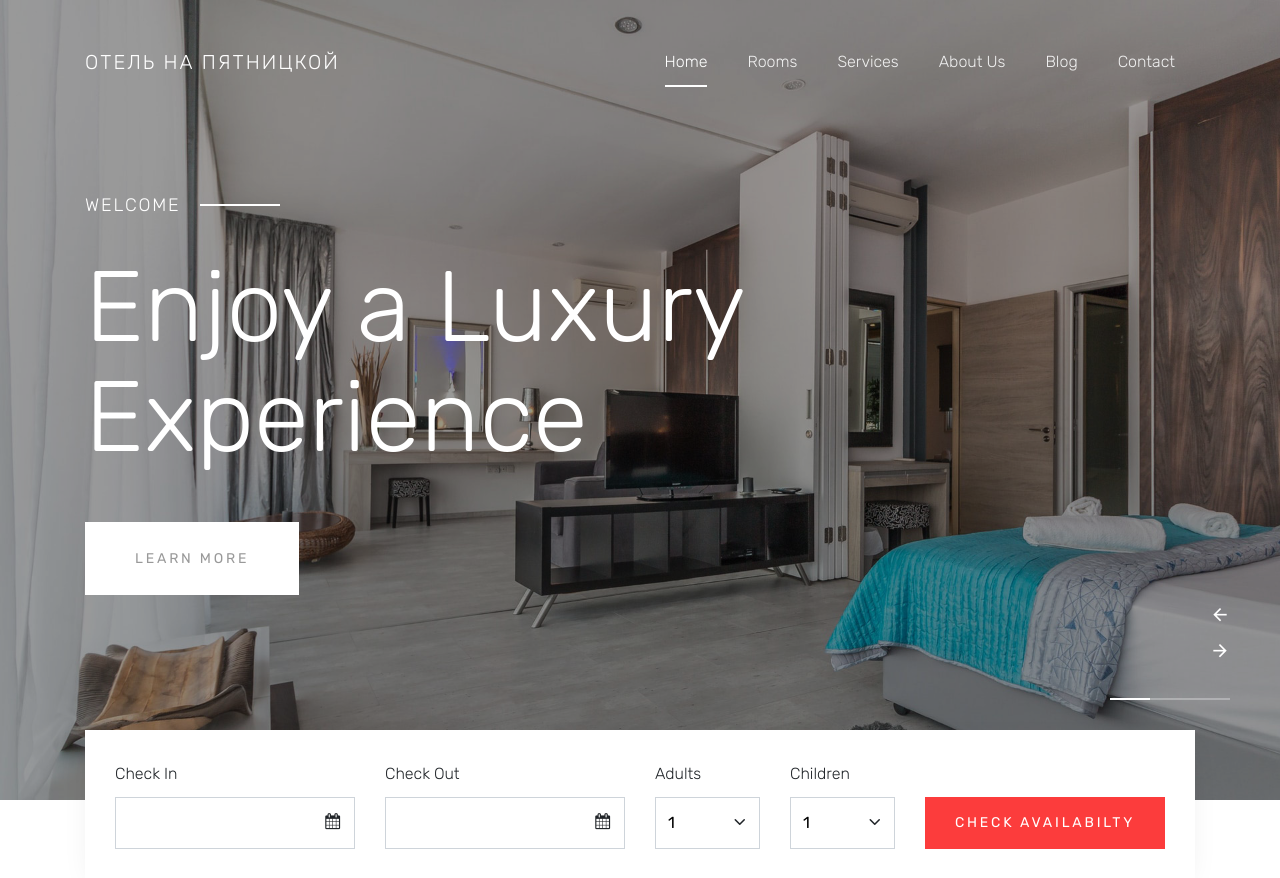
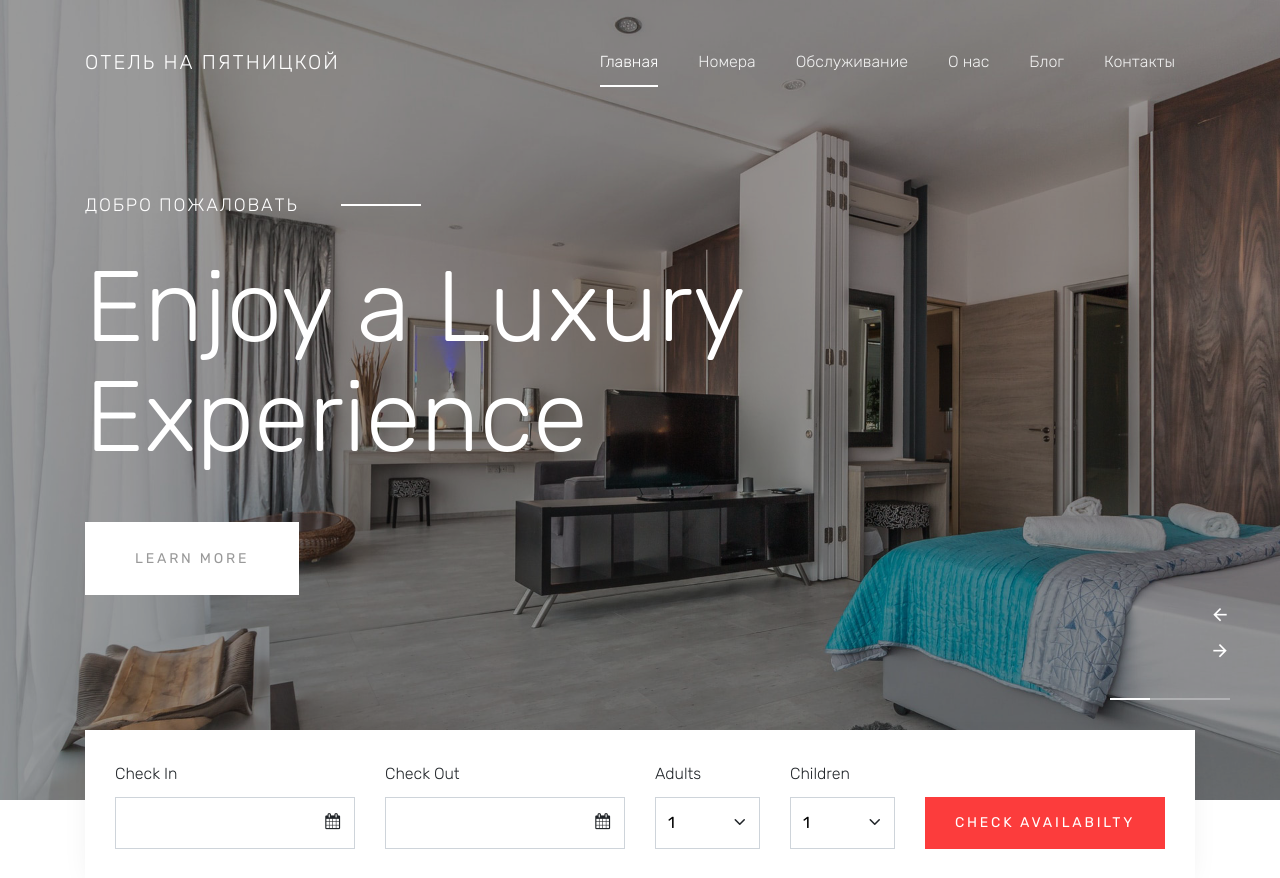
Before and after one commit to Andron79/hotel, a Django app: page / in a window 1280 px wide. Shown: the top 878 px of the page. Run offline with Django 3.2, Linux system fonts and the light colour scheme; some libraries are stand-ins or nearby versions; some web fonts are replaced.

Commit message:
template add

```diff
--- /dev/null
+++ b/templates/includes/all_header_css.html
@@ -0,0 +1,20 @@
+{% load static %}
+<head>
+    <title>Bright Hotel - Free Bootstrap 4 Template by Colorlib</title>
+    <meta charset="utf-8">
+    <meta name="viewport" content="width=device-width, initial-scale=1, shrink-to-fit=no">
+
+    <link href="https://fonts.googleapis.com/css?family=Rubik:300,400,500" rel="stylesheet">
+    <link rel="stylesheet" href="{% static 'css/open-iconic-bootstrap.min.css' %}">
+    <link rel="stylesheet" href="{% static 'css/animate.css' %}">
+    <link rel="stylesheet" href="{% static 'css/owl.carousel.min.css' %}">
+    <link rel="stylesheet" href="{% static 'css/owl.theme.default.min.css ' %}">
+    <link rel="stylesheet" href="{% static 'css/magnific-popup.css' %}">
+    <link rel="stylesheet" href="{% static 'css/aos.css' %}">
+    <link rel="stylesheet" href="{% static 'css/ionicons.min.css' %}">
+    <link rel="stylesheet" href="{% static 'css/bootstrap-datepicker.css' %}">
+    <link rel="stylesheet" href="{% static 'css/jquery.timepicker.css' %}">
+    <link rel="stylesheet" href="{% static 'css/flaticon.css' %}">
+    <link rel="stylesheet" href="{% static 'css/icomoon.css' %}">
+    <link rel="stylesheet" href="{% static 'css/style.css' %}">
+</head>
--- a/templates/index.html
+++ b/templates/index.html
@@ -1,25 +1,7 @@
 <!DOCTYPE html>
 {% load static %}
 <html lang="ru">
-<head>
-    <title>Bright Hotel - Free Bootstrap 4 Template by Colorlib</title>
-    <meta charset="utf-8">
-    <meta name="viewport" content="width=device-width, initial-scale=1, shrink-to-fit=no">
-
-    <link href="https://fonts.googleapis.com/css?family=Rubik:300,400,500" rel="stylesheet">
-    <link rel="stylesheet" href="{% static 'css/open-iconic-bootstrap.min.css' %}">
-    <link rel="stylesheet" href="{% static 'css/animate.css' %}">
-    <link rel="stylesheet" href="{% static 'css/owl.carousel.min.css' %}">
-    <link rel="stylesheet" href="{% static 'css/owl.theme.default.min.css ' %}">
-    <link rel="stylesheet" href="{% static 'css/magnific-popup.css' %}">
-    <link rel="stylesheet" href="{% static 'css/aos.css' %}">
-    <link rel="stylesheet" href="{% static 'css/ionicons.min.css' %}">
-    <link rel="stylesheet" href="{% static 'css/bootstrap-datepicker.css' %}">
-    <link rel="stylesheet" href="{% static 'css/jquery.timepicker.css' %}">
-    <link rel="stylesheet" href="{% static 'css/flaticon.css' %}">
-    <link rel="stylesheet" href="{% static 'css/icomoon.css' %}">
-    <link rel="stylesheet" href="{% static 'css/style.css' %}">
-</head>
+{% include 'includes/all_header_css.html' %}
 <body>
 
 <nav class="navbar navbar-expand-lg navbar-dark ftco_navbar bg-dark ftco-navbar-light" id="ftco-navbar">
@@ -27,17 +9,17 @@
         <a class="navbar-brand" href="index.html">Отель на Пятницкой</a>
         <button class="navbar-toggler" type="button" data-toggle="collapse" data-target="#ftco-nav"
                 aria-controls="ftco-nav" aria-expanded="false" aria-label="Toggle navigation">
-            <span class="oi oi-menu"></span> Menu
+            <span class="oi oi-menu"></span> Меню
         </button>
 
         <div class="collapse navbar-collapse" id="ftco-nav">
             <ul class="navbar-nav ml-auto">
-                <li class="nav-item active"><a href="index.html" class="nav-link">Home</a></li>
-                <li class="nav-item"><a href="rooms.html" class="nav-link">Rooms</a></li>
-                <li class="nav-item"><a href="services.html" class="nav-link">Services</a></li>
-                <li class="nav-item"><a href="about.html" class="nav-link">About Us</a></li>
-                <li class="nav-item"><a href="blog.html" class="nav-link">Blog</a></li>
-                <li class="nav-item"><a href="contact.html" class="nav-link">Contact</a></li>
+                <li class="nav-item active"><a href="index.html" class="nav-link">Главная</a></li>
+                <li class="nav-item"><a href="rooms.html" class="nav-link">Номера</a></li>
+                <li class="nav-item"><a href="services.html" class="nav-link">Обслуживание</a></li>
+                <li class="nav-item"><a href="about.html" class="nav-link">О нас</a></li>
+                <li class="nav-item"><a href="blog.html" class="nav-link">Блог</a></li>
+                <li class="nav-item"><a href="contact.html" class="nav-link">Контакты</a></li>
             </ul>
         </div>
     </div>
@@ -51,7 +33,7 @@
             <div class="container">
                 <div class="row align-items-center">
                     <div class="col-md-10">
-                        <span class="subheading-sm">Welcome</span>
+                        <span class="subheading-sm">Добро пожаловать</span>
                         <h2 class="heading">Enjoy a Luxury Experience</h2>
                         <p><a href="#" class="btn py-4 px-5 btn-primary">Learn More</a></p>
                     </div>
@@ -399,7 +381,8 @@
                                 <div class="item">
                                     <div class="block-34">
                                         <div class="image">
-                                            <a href="#"><img src="{% static 'images/menu_1.jpg' %}" alt="Image placeholder"></a>
+                                            <a href="#"><img src="{% static 'images/menu_1.jpg' %}"
+                                                             alt="Image placeholder"></a>
                                         </div>
                                         <div class="text">
                                             <h2 class="heading">Egg &amp; Asparagus</h2>
@@ -413,7 +396,8 @@
                                 <div class="item">
                                     <div class="block-34">
                                         <div class="image">
-                                            <a href="#"><img src="{% static 'images/menu_2.jpg' %}" alt="Image placeholder"></a>
+                                            <a href="#"><img src="{% static 'images/menu_2.jpg' %}"
+                                                             alt="Image placeholder"></a>
                                         </div>
                                         <div class="text">
                                             <h2 class="heading">Grilled Top Sirloin Steak</h2>
@@ -427,7 +411,8 @@
                                 <div class="item">
                                     <div class="block-34">
                                         <div class="image">
-                                            <a href="#"><img src="{% static 'images/menu_3.jpg' %}" alt="Image placeholder"></a>
+                                            <a href="#"><img src="{% static 'images/menu_3.jpg' %}"
+                                                             alt="Image placeholder"></a>
                                         </div>
                                         <div class="text">
                                             <h2 class="heading">Egg &amp; Grilled Steak</h2>
@@ -441,7 +426,8 @@
                                 <div class="item">
                                     <div class="block-34">
                                         <div class="image">
-                                            <a href="#"><img src="{% static 'images/menu_4.jpg' %}" alt="Image placeholder"></a>
+                                            <a href="#"><img src="{% static 'images/menu_4.jpg' %}"
+                                                             alt="Image placeholder"></a>
                                         </div>
                                         <div class="text">
                                             <h2 class="heading">Spicy Noodles</h2>
@@ -455,7 +441,8 @@
                                 <div class="item">
                                     <div class="block-34">
                                         <div class="image">
-                                            <a href="#"><img src="{% static 'images/menu_1.jpg' %}" alt="Image placeholder"></a>
+                                            <a href="#"><img src="{% static 'images/menu_1.jpg' %}"
+                                                             alt="Image placeholder"></a>
                                         </div>
                                         <div class="text">
                                             <h2 class="heading">Egg &amp; Asparagus</h2>
@@ -469,7 +456,8 @@
                                 <div class="item">
                                     <div class="block-34">
                                         <div class="image">
-                                            <a href="#"><img src="{% static 'images/menu_2.jpg' %}" alt="Image placeholder"></a>
+                                            <a href="#"><img src="{% static 'images/menu_2.jpg' %}"
+                                                             alt="Image placeholder"></a>
                                         </div>
                                         <div class="text">
                                             <h2 class="heading">Grilled Top Sirloin Steak</h2>
@@ -483,7 +471,8 @@
                                 <div class="item">
                                     <div class="block-34">
                                         <div class="image">
-                                            <a href="#"><img src="{% static 'images/menu_3.jpg' %}" alt="Image placeholder"></a>
+                                            <a href="#"><img src="{% static 'images/menu_3.jpg' %}"
+                                                             alt="Image placeholder"></a>
                                         </div>
                                         <div class="text">
                                             <h2 class="heading">Egg &amp; Grilled Steak</h2>
@@ -497,7 +486,8 @@
                                 <div class="item">
                                     <div class="block-34">
                                         <div class="image">
-                                            <a href="#"><img src="{% static 'images/menu_4.jpg' %}" alt="Image placeholder"></a>
+                                            <a href="#"><img src="{% static 'images/menu_4.jpg' %}"
+                                                             alt="Image placeholder"></a>
                                         </div>
                                         <div class="text">
                                             <h2 class="heading">Spicy Noodles</h2>
@@ -522,7 +512,8 @@
                                 <div class="item">
                                     <div class="block-34">
                                         <div class="image">
-                                            <a href="#"><img src="{% static 'images/menu_2.jpg' %}" alt="Image placeholder"></a>
+                                            <a href="#"><img src="{% static 'images/menu_2.jpg' %}"
+                                                             alt="Image placeholder"></a>
                                         </div>
                                         <div class="text">
                                             <h2 class="heading">Grilled Top Sirloin Steak</h2>
@@ -536,7 +527,8 @@
                                 <div class="item">
                                     <div class="block-34">
                                         <div class="image">
-                                            <a href="#"><img src="{% static 'images/menu_1.jpg' %}" alt="Image placeholder"></a>
+                                            <a href="#"><img src="{% static 'images/menu_1.jpg' %}"
+                                                             alt="Image placeholder"></a>
                                         </div>
                                         <div class="text">
                                             <h2 class="heading">Egg &amp; Asparagus</h2>
@@ -550,7 +542,8 @@
                                 <div class="item">
                                     <div class="block-34">
                                         <div class="image">
-                                            <a href="#"><img src="{% static 'images/menu_3.jpg' %}" alt="Image placeholder"></a>
+                                            <a href="#"><img src="{% static 'images/menu_3.jpg' %}"
+                                                             alt="Image placeholder"></a>
                                         </div>
                                         <div class="text">
                                             <h2 class="heading">Egg &amp; Grilled Steak</h2>
@@ -564,7 +557,8 @@
                                 <div class="item">
                                     <div class="block-34">
                                         <div class="image">
-                                            <a href="#"><img src="{% static 'images/menu_4.jpg' %}" alt="Image placeholder"></a>
+                                            <a href="#"><img src="{% static 'images/menu_4.jpg' %}"
+                                                             alt="Image placeholder"></a>
                                         </div>
                                         <div class="text">
                                             <h2 class="heading">Spicy Noodles</h2>
@@ -578,7 +572,8 @@
                                 <div class="item">
                                     <div class="block-34">
                                         <div class="image">
-                                            <a href="#"><img src="{% static 'images/menu_1.jpg' %}" alt="Image placeholder"></a>
+                                            <a href="#"><img src="{% static 'images/menu_1.jpg' %}"
+                                                             alt="Image placeholder"></a>
                                         </div>
                                         <div class="text">
                                             <h2 class="heading">Egg &amp; Asparagus</h2>
@@ -592,7 +587,8 @@
                                 <div class="item">
                                     <div class="block-34">
                                         <div class="image">
-                                            <a href="#"><img src="{% static 'images/menu_2.jpg' %}" alt="Image placeholder"></a>
+                                            <a href="#"><img src="{% static 'images/menu_2.jpg' %}"
+                                                             alt="Image placeholder"></a>
                                         </div>
                                         <div class="text">
                                             <h2 class="heading">Grilled Top Sirloin Steak</h2>
@@ -606,7 +602,8 @@
                                 <div class="item">
                                     <div class="block-34">
                                         <div class="image">
-                                            <a href="#"><img src="{% static 'images/menu_3.jpg' %}" alt="Image placeholder"></a>
+                                            <a href="#"><img src="{% static 'images/menu_3.jpg' %}"
+                                                             alt="Image placeholder"></a>
                                         </div>
                                         <div class="text">
                                             <h2 class="heading">Egg &amp; Grilled Steak</h2>
@@ -620,7 +617,8 @@
                                 <div class="item">
                                     <div class="block-34">
                                         <div class="image">
-                                            <a href="#"><img src="{% static 'images/menu_4.jpg' %}" alt="Image placeholder"></a>
+                                            <a href="#"><img src="{% static 'images/menu_4.jpg' %}"
+                                                             alt="Image placeholder"></a>
                                         </div>
                                         <div class="text">
                                             <h2 class="heading">Spicy Noodles</h2>
@@ -643,7 +641,8 @@
                                 <div class="item">
                                     <div class="block-34">
                                         <div class="image">
-                                            <a href="#"><img src="{% static 'images/menu_3.jpg' %}" alt="Image placeholder"></a>
+                                            <a href="#"><img src="{% static 'images/menu_3.jpg' %}"
+                                                             alt="Image placeholder"></a>
                                         </div>
                                         <div class="text">
                                             <h2 class="heading">Egg &amp; Grilled Steak</h2>
@@ -657,7 +656,8 @@
                                 <div class="item">
                                     <div class="block-34">
                                         <div class="image">
-                                            <a href="#"><img src="{% static 'images/menu_1.jpg' %}" alt="Image placeholder"></a>
+                                            <a href="#"><img src="{% static 'images/menu_1.jpg' %}"
+                                                             alt="Image placeholder"></a>
                                         </div>
                                         <div class="text">
                                             <h2 class="heading">Egg &amp; Asparagus</h2>
@@ -671,7 +671,8 @@
                                 <div class="item">
                                     <div class="block-34">
                                         <div class="image">
-                                            <a href="#"><img src="{% static 'images/menu_2.jpg' %}" alt="Image placeholder"></a>
+                                            <a href="#"><img src="{% static 'images/menu_2.jpg' %}"
+                                                             alt="Image placeholder"></a>
                                         </div>
                                         <div class="text">
                                             <h2 class="heading">Grilled Top Sirloin Steak</h2>
@@ -685,7 +686,8 @@
                                 <div class="item">
                                     <div class="block-34">
                                         <div class="image">
-                                            <a href="#"><img src="{% static 'images/menu_4.jpg' %}" alt="Image placeholder"></a>
+                                            <a href="#"><img src="{% static 'images/menu_4.jpg' %}"
+                                                             alt="Image placeholder"></a>
                                         </div>
                                         <div class="text">
                                             <h2 class="heading">Spicy Noodles</h2>
@@ -699,7 +701,8 @@
                                 <div class="item">
                                     <div class="block-34">
                                         <div class="image">
-                                            <a href="#"><img src="{% static 'images/menu_1.jpg' %}" alt="Image placeholder"></a>
+                                            <a href="#"><img src="{% static 'images/menu_1.jpg' %}"
+                                                             alt="Image placeholder"></a>
                                         </div>
                                         <div class="text">
                                             <h2 class="heading">Egg &amp; Asparagus</h2>
@@ -713,7 +716,8 @@
                                 <div class="item">
                                     <div class="block-34">
                                         <div class="image">
-                                            <a href="#"><img src="{% static 'images/menu_2.jpg' %}" alt="Image placeholder"></a>
+                                            <a href="#"><img src="{% static 'images/menu_2.jpg' %}"
+                                                             alt="Image placeholder"></a>
                                         </div>
                                         <div class="text">
                                             <h2 class="heading">Grilled Top Sirloin Steak</h2>
@@ -727,7 +731,8 @@
                                 <div class="item">
                                     <div class="block-34">
                                         <div class="image">
-                                            <a href="#"><img src="{% static 'images/menu_3.jpg' %}" alt="Image placeholder"></a>
+                                            <a href="#"><img src="{% static 'images/menu_3.jpg' %}"
+                                                             alt="Image placeholder"></a>
                                         </div>
                                         <div class="text">
                                             <h2 class="heading">Egg &amp; Grilled Steak</h2>
@@ -741,7 +746,8 @@
                                 <div class="item">
                                     <div class="block-34">
                                         <div class="image">
-                                            <a href="#"><img src="{% static 'images/menu_4.jpg' %}" alt="Image placeholder"></a>
+                                            <a href="#"><img src="{% static 'images/menu_4.jpg' %}"
+                                                             alt="Image placeholder"></a>
                                         </div>
                                         <div class="text">
                                             <h2 class="heading">Spicy Noodles</h2>
@@ -788,7 +794,8 @@
 
                 <div class="block-33">
                     <div class="vcard d-flex mb-3">
-                        <div class="image align-self-center"><img src="{% static 'images/person_3.jpg' %}" alt="Person here"></div>
+                        <div class="image align-self-center"><img src="{% static 'images/person_3.jpg' %}"
+                                                                  alt="Person here"></div>
                         <div class="name-text align-self-center">
                             <h2 class="heading">Martin Newmansfield</h2>
                             <span class="meta">Satisfied Customer</span>
@@ -808,7 +815,8 @@
 
                 <div class="block-33">
                     <div class="vcard d-flex mb-3">
-                        <div class="image align-self-center"><img src="{% static 'images/person_2.jpg' %}" alt="Person here"></div>
+                        <div class="image align-self-center"><img src="{% static 'images/person_2.jpg' %}"
+                                                                  alt="Person here"></div>
                         <div class="name-text align-self-center">
                             <h2 class="heading">Nancy Green</h2>
                             <span class="meta">Satisfied Customer</span>
@@ -828,7 +836,8 @@
 
                 <div class="block-33">
                     <div class="vcard d-flex mb-3">
-                        <div class="image align-self-center"><img src="{% static 'images/person_1.jpg' %}" alt="Person here"></div>
+                        <div class="image align-self-center"><img src="{% static 'images/person_1.jpg' %}"
+                                                                  alt="Person here"></div>
                         <div class="name-text align-self-center">
                             <h2 class="heading">Elizabeth Charles</h2>
                             <span class="meta">Satisfied Customer</span>
```
Also changed, not shown: pages/urls.py (line endings or trailing spaces).
